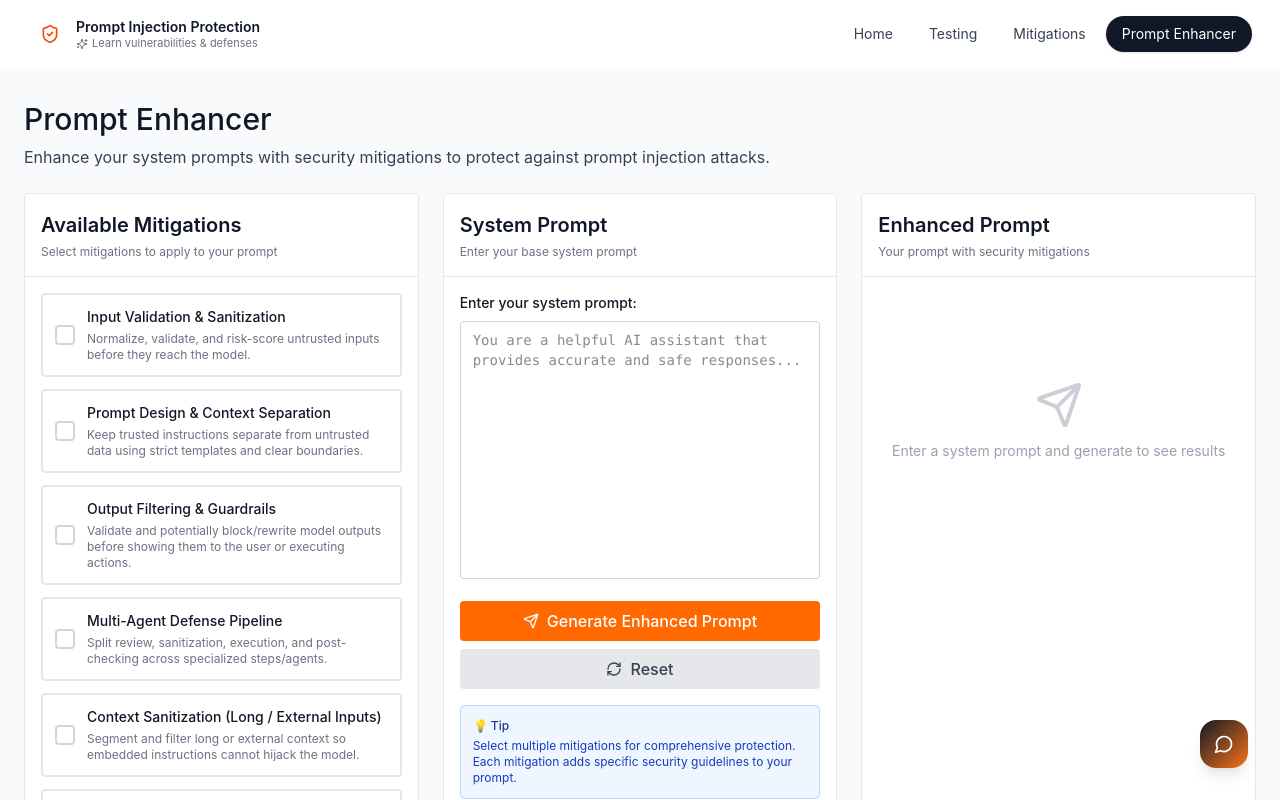
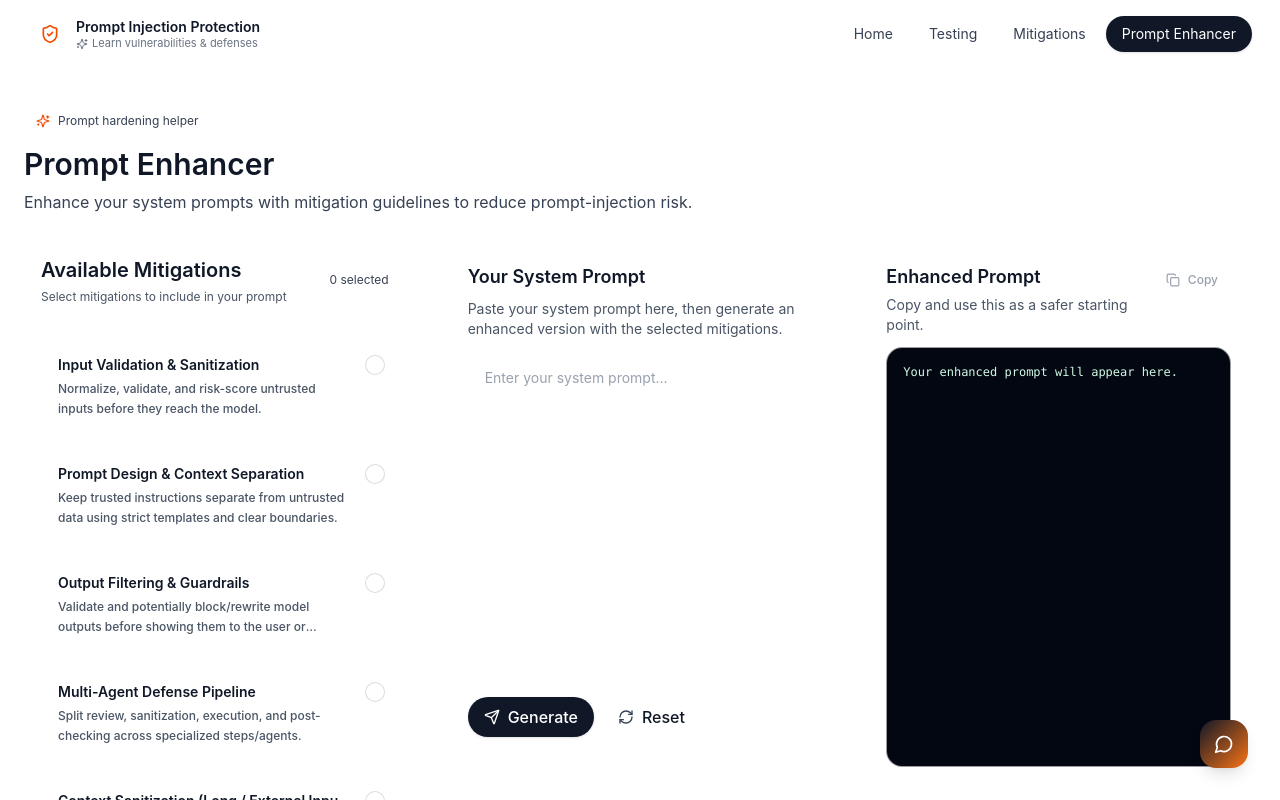
Before and after one commit to DavidThomas01/comp0016_avanade_prompt_injection, a React (Vite) app in the folder frontend/: page /prompt-enhancer in a window 1280 px wide. Shown: the top 800 px of the page. Built offline with nearby package versions, Linux system fonts and the light colour scheme.

Commit message:
feat: enhance PromptEnhancerPage UI with improved layout, added mitigation selection, and updated prompt generation features

```diff
--- a/frontend/src/app/pages/PromptEnhancerPage.tsx
+++ b/frontend/src/app/pages/PromptEnhancerPage.tsx
@@ -1,5 +1,5 @@
-import { useState } from 'react';
-import { Send, Copy, RefreshCw } from 'lucide-react';
+import { useMemo, useState } from 'react';
+import { Send, Copy, RefreshCw, Sparkles, CheckCircle2 } from 'lucide-react';
 import { mitigations } from '../data/mitigations';
 
 export function PromptEnhancerPage() {
@@ -7,11 +7,11 @@ export function PromptEnhancerPage() {
   const [systemPrompt, setSystemPrompt] = useState('');
   const [enhancedPrompt, setEnhancedPrompt] = useState('');
 
+  const selectedCount = selectedMitigations.length;
+
   const toggleMitigation = (id: string) => {
     setSelectedMitigations(prev =>
-      prev.includes(id)
-        ? prev.filter(m => m !== id)
-        : [...prev, id]
+      prev.includes(id) ? prev.filter(m => m !== id) : [...prev, id]
     );
   };
 
@@ -49,168 +49,142 @@ export function PromptEnhancerPage() {
     setSelectedMitigations([]);
   };
 
+  const mitigationCards = useMemo(() => mitigations, []);
+
   return (
-    <div className="min-h-screen bg-gray-50">
-      <div className="max-w-7xl mx-auto px-6 py-8">
+    <div className="min-h-[calc(100vh-64px)]">
+      <div className="max-w-7xl mx-auto px-4 sm:px-6 py-10">
         <div className="mb-6">
-          <h1 className="text-3xl mb-2">Prompt Enhancer</h1>
-          <p className="text-gray-700">
-            Enhance your system prompts with security mitigations to protect against prompt injection attacks.
+          <div className="inline-flex items-center gap-2 px-3 py-1 rounded-full glass text-xs text-gray-700">
+            <Sparkles className="h-3.5 w-3.5 text-orange-600" />
+            Prompt hardening helper
+          </div>
+          <h1 className="mt-3 text-3xl font-semibold">
+            <span className="gradient-text">Prompt Enhancer</span>
+          </h1>
+          <p className="text-gray-700 mt-2">
+            Enhance your system prompts with mitigation guidelines to reduce prompt-injection risk.
           </p>
         </div>
 
         <div className="grid grid-cols-1 lg:grid-cols-3 gap-6">
-          {/* Left Panel - Mitigations */}
-          <div className="bg-white border border-gray-200 rounded">
-            <div className="p-4 border-b border-gray-200">
-              <h2 className="font-semibold">Available Mitigations</h2>
-              <p className="text-xs text-gray-500 mt-1">Select mitigations to apply to your prompt</p>
+          {/* Left: Mitigations */}
+          <div className="glass-strong rounded-3xl border border-white/60 overflow-hidden">
+            <div className="p-4 border-b border-white/60 bg-white/40">
+              <div className="flex items-center justify-between gap-3">
+                <div>
+                  <h2 className="font-semibold">Available Mitigations</h2>
+                  <p className="text-xs text-gray-600 mt-1">
+                    Select mitigations to include in your prompt
+                  </p>
+                </div>
+                <div className="text-xs text-gray-700 px-3 py-1 rounded-full bg-white/60 border border-white/60">
+                  {selectedCount} selected
+                </div>
+              </div>
             </div>
 
             <div className="p-4 space-y-3">
-              {mitigations.map((mitigation) => (
-                <div
-                  key={mitigation.id}
-                  onClick={() => toggleMitigation(mitigation.id)}
-                  className={`p-3 border-2 rounded cursor-pointer transition-all ${
-                    selectedMitigations.includes(mitigation.id)
-                      ? 'border-orange-500 bg-orange-50'
-                      : 'border-gray-200 bg-white hover:border-gray-300'
-                  }`}
-                >
-                  <div className="flex items-center space-x-3">
-                    <div className={`w-5 h-5 rounded border-2 flex items-center justify-center ${
-                      selectedMitigations.includes(mitigation.id)
-                        ? 'border-orange-500 bg-orange-500'
-                        : 'border-gray-300 bg-white'
-                    }`}>
-                      {selectedMitigations.includes(mitigation.id) && (
-                        <svg className="w-3 h-3 text-white" fill="none" viewBox="0 0 24 24" stroke="currentColor">
-                          <path strokeLinecap="round" strokeLinejoin="round" strokeWidth={2} d="M5 13l4 4L19 7" />
-                        </svg>
-                      )}
+              {mitigationCards.map((mitigation) => {
+                const active = selectedMitigations.includes(mitigation.id);
+                return (
+                  <button
+                    key={mitigation.id}
+                    type="button"
+                    onClick={() => toggleMitigation(mitigation.id)}
+                    className={`w-full text-left rounded-2xl p-4 border transition-all focus-ring ${
+                      active
+                        ? 'bg-orange-500/10 border-orange-500/30'
+                        : 'bg-white/40 border-white/60 hover:bg-white/70 hover:shadow-sm'
+                    }`}
+                  >
+                    <div className="flex items-start justify-between gap-3">
+                      <div className="min-w-0">
+                        <div className="font-semibold text-sm text-gray-900 truncate">
+                          {mitigation.name}
+                        </div>
+                        <p className="text-xs text-gray-600 mt-1 leading-relaxed line-clamp-2">
+                          {mitigation.description}
+                        </p>
+                      </div>
+
+                      <div className="flex items-center gap-2">
+                        {active ? (
+                          <CheckCircle2 className="h-5 w-5 text-orange-600" />
+                        ) : (
+                          <div className="h-5 w-5 rounded-full border border-gray-900/15 bg-white/60" />
+                        )}
+                      </div>
                     </div>
-                    <div className="flex-1">
-                      <div className="font-medium text-sm">{mitigation.name}</div>
-                      <div className="text-xs text-gray-500 mt-1">{mitigation.description}</div>
-                    </div>
-                  </div>
-                </div>
-              ))}
-
-              <div className="mt-6 p-3 bg-gray-100 rounded">
-                <div className="text-sm font-medium mb-2">Selected Mitigations</div>
-                <div className="text-2xl font-bold text-orange-500">
-                  {selectedMitigations.length} / {mitigations.length}
-                </div>
-              </div>
+                  </button>
+                );
+              })}
             </div>
           </div>
 
-          {/* Middle Panel - System Prompt Input */}
-          <div className="bg-white border border-gray-200 rounded">
-            <div className="p-4 border-b border-gray-200">
-              <h2 className="font-semibold">System Prompt</h2>
-              <p className="text-xs text-gray-500 mt-1">Enter your base system prompt</p>
-            </div>
+          {/* Middle: Input */}
+          <div className="glass-strong rounded-3xl border border-white/60 p-6">
+            <h2 className="text-lg font-semibold mb-2">Your System Prompt</h2>
+            <p className="text-sm text-gray-600 mb-4">
+              Paste your system prompt here, then generate an enhanced version with the selected mitigations.
+            </p>
 
-            <div className="p-4 space-y-4">
-              <div>
-                <label className="block text-sm font-medium mb-2">Enter your system prompt:</label>
-                <textarea
-                  value={systemPrompt}
-                  onChange={(e) => setSystemPrompt(e.target.value)}
-                  placeholder="You are a helpful AI assistant that provides accurate and safe responses..."
-                  rows={12}
-                  className="w-full px-3 py-2 border border-gray-300 rounded text-sm font-mono resize-none"
-                />
-              </div>
+            <textarea
+              value={systemPrompt}
+              onChange={(e) => setSystemPrompt(e.target.value)}
+              placeholder="Enter your system prompt..."
+              className="w-full h-[320px] resize-none rounded-2xl border border-white/60 bg-white/60 px-4 py-3 text-sm text-gray-900 placeholder:text-gray-400 focus-ring"
+            />
 
-              <div className="space-y-2">
-                <button
-                  onClick={generateEnhancedPrompt}
-                  className="w-full bg-orange-500 hover:bg-orange-600 text-white py-2 rounded flex items-center justify-center space-x-2"
-                >
-                  <Send className="w-4 h-4" />
-                  <span>Generate Enhanced Prompt</span>
-                </button>
+            <div className="flex flex-wrap gap-2 mt-4">
+              <button
+                type="button"
+                onClick={generateEnhancedPrompt}
+                className="inline-flex items-center gap-2 px-4 py-2 rounded-full bg-gray-900 text-white shadow-sm hover:shadow-md hover:-translate-y-0.5 transition-all focus-ring"
+              >
+                <Send className="h-4 w-4" />
+                Generate
+              </button>
 
-                <button
-                  onClick={resetForm}
-                  className="w-full bg-gray-200 hover:bg-gray-300 text-gray-700 py-2 rounded flex items-center justify-center space-x-2"
-                >
-                  <RefreshCw className="w-4 h-4" />
-                  <span>Reset</span>
-                </button>
-              </div>
-
-              <div className="p-3 bg-blue-50 border border-blue-200 rounded">
-                <div className="text-xs font-medium text-blue-900 mb-1">💡 Tip</div>
-                <p className="text-xs text-blue-800">
-                  Select multiple mitigations for comprehensive protection. Each mitigation adds specific security guidelines to your prompt.
-                </p>
-              </div>
+              <button
+                type="button"
+                onClick={resetForm}
+                className="inline-flex items-center gap-2 px-4 py-2 rounded-full glass hover:bg-white/80 transition-all focus-ring"
+              >
+                <RefreshCw className="h-4 w-4 text-gray-700" />
+                Reset
+              </button>
             </div>
           </div>
 
-          {/* Right Panel - Enhanced Output */}
-          <div className="bg-white border border-gray-200 rounded">
-            <div className="p-4 border-b border-gray-200">
-              <h2 className="font-semibold">Enhanced Prompt</h2>
-              <p className="text-xs text-gray-500 mt-1">Your prompt with security mitigations</p>
+          {/* Right: Output */}
+          <div className="glass-strong rounded-3xl border border-white/60 p-6">
+            <div className="flex items-start justify-between gap-3 mb-3">
+              <div>
+                <h2 className="text-lg font-semibold">Enhanced Prompt</h2>
+                <p className="text-sm text-gray-600 mt-1">
+                  Copy and use this as a safer starting point.
+                </p>
+              </div>
+
+              <button
+                type="button"
+                onClick={copyToClipboard}
+                disabled={!enhancedPrompt}
+                className={`inline-flex items-center gap-2 text-xs px-3 py-2 rounded-full border transition-all focus-ring ${
+                  enhancedPrompt
+                    ? 'bg-white/60 border-white/60 text-gray-800 hover:bg-white/80'
+                    : 'bg-white/40 border-white/60 text-gray-400 cursor-not-allowed'
+                }`}
+              >
+                <Copy className="h-3.5 w-3.5" />
+                Copy
+              </button>
             </div>
 
-            <div className="p-4 space-y-4">
-              {enhancedPrompt ? (
-                <>
-                  <div className="relative">
-                    <textarea
-                      value={enhancedPrompt}
-                      readOnly
-                      rows={14}
-                      className="w-full px-3 py-2 border border-gray-300 rounded text-sm font-mono bg-gray-50 resize-none"
-                    />
-                    <button
-                      onClick={copyToClipboard}
-                      className="absolute top-2 right-2 p-2 bg-white border border-gray-300 rounded hover:bg-gray-100"
-                      title="Copy to clipboard"
-                    >
-                      <Copy className="w-4 h-4 text-gray-600" />
-                    </button>
-                  </div>
-
-                  <div className="p-3 bg-green-50 border border-green-200 rounded">
-                    <div className="text-xs font-medium text-green-900 mb-1">✓ Success</div>
-                    <p className="text-xs text-green-800">
-                      Enhanced prompt generated with {selectedMitigations.length} mitigation{selectedMitigations.length !== 1 ? 's' : ''}.
-                    </p>
-                  </div>
-
-                  {selectedMitigations.length > 0 && (
-                    <div>
-                      <div className="text-xs text-gray-600 mb-2">Applied Mitigations:</div>
-                      <div className="flex flex-wrap gap-2">
-                        {selectedMitigations.map((mitId) => {
-                          const m = mitigations.find(mit => mit.id === mitId);
-                          return (
-                            <span key={mitId} className="px-2 py-1 bg-orange-500 text-white text-xs rounded">
-                              {m?.name}
-                            </span>
-                          );
-                        })}
-                      </div>
-                    </div>
-                  )}
-                </>
-              ) : (
-                <div className="flex items-center justify-center h-64 text-gray-400">
-                  <div className="text-center">
-                    <Send className="w-12 h-12 mx-auto mb-3 opacity-50" />
-                    <p className="text-sm">Enter a system prompt and generate to see results</p>
-                  </div>
-                </div>
-              )}
-            </div>
+            <pre className="w-full h-[420px] overflow-auto rounded-2xl border border-white/60 bg-gray-950 text-emerald-100 p-4 text-xs whitespace-pre-wrap break-words">
+              {enhancedPrompt || 'Your enhanced prompt will appear here.'}
+            </pre>
           </div>
         </div>
       </div>
```
